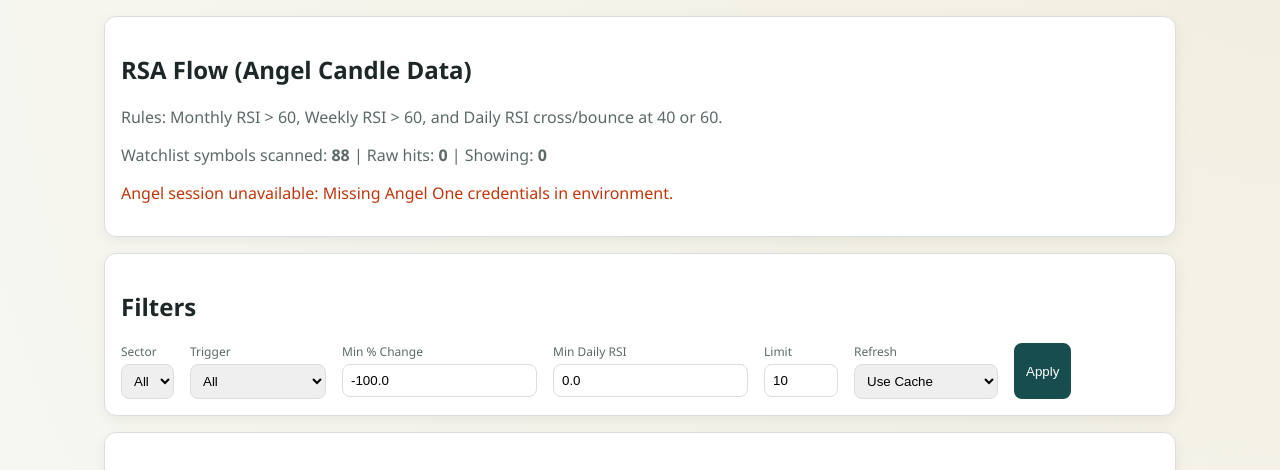
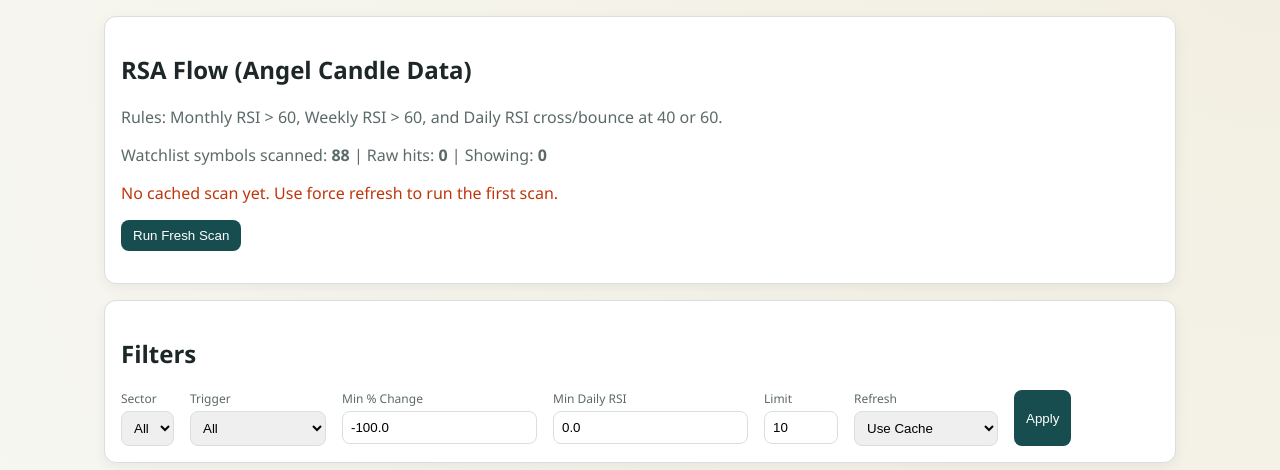
Before and after one commit to Lee12389/stockScreener, a FastAPI app: page /strategies in a window 1280 px wide. Shown: the part 94-564 px from the top of the page. Run offline with FastAPI, Linux system fonts and the light colour scheme.

Commit message:
Make dashboard/strategies non-blocking by default with explicit refresh

```diff
--- a/app/main.py
+++ b/app/main.py
@@ -147,13 +147,20 @@ def api_strategy_scan(
 
 
 @app.get('/', response_class=HTMLResponse)
-def dashboard(request: Request):
-    if not angel_client.is_connected():
-        angel_client.connect()
-
-    watch_symbols = [row.symbol for row in watchlist_service.enabled_items()]
-    performers = analysis_service.top_performers_from_symbols(watch_symbols)
-    bundle = analysis_service.suggestions(performers)
+def dashboard(request: Request, refresh: bool = Query(default=False)):
+    performers = []
+    suggestions = []
+    info_message = 'Data not refreshed yet. Click Refresh Dashboard to fetch latest broker data.'
+    if refresh:
+        ok, msg = angel_client.ensure_connected()
+        if ok:
+            watch_symbols = [row.symbol for row in watchlist_service.enabled_items()]
+            performers = analysis_service.top_performers_from_symbols(watch_symbols)
+            bundle = analysis_service.suggestions(performers)
+            suggestions = bundle.suggestions
+            info_message = f'Dashboard refreshed for {len(watch_symbols)} symbols.'
+        else:
+            info_message = f'Unable to refresh dashboard: {msg}'
 
     with SessionLocal() as session:
         mode = get_state(session, 'trade_mode', settings.default_mode)
@@ -166,8 +173,9 @@ def dashboard(request: Request):
             'connected': angel_client.is_connected(),
             'mode': mode,
             'performers': performers,
-            'suggestions': bundle.suggestions,
+            'suggestions': suggestions,
             'allow_live': settings.allow_live_trades,
+            'info_message': info_message,
         },
     )
 
--- a/app/templates/index.html
+++ b/app/templates/index.html
@@ -19,6 +19,8 @@
 
         <p class="meta">Connection: {% if connected %}<span class="ok">Connected</span>{% else %}<span class="warn">Not Connected</span>{% endif %}</p>
         <p class="meta">Mode: <strong>{{ mode|upper }}</strong> | Live Enabled in Env: <strong>{{ allow_live }}</strong></p>
+        <p class="meta">{{ info_message }}</p>
+        <p><a href="/?refresh=true"><button type="button">Refresh Dashboard</button></a></p>
 
         <section class="card">
             <h2>Top Performers</h2>
--- a/app/templates/strategies.html
+++ b/app/templates/strategies.html
@@ -22,6 +22,7 @@
         <p class="meta">Rules: Monthly RSI &gt; 60, Weekly RSI &gt; 60, and Daily RSI cross/bounce at 40 or 60.</p>
         <p class="meta">Watchlist symbols scanned: <strong>{{ watchlist_count }}</strong> | Raw hits: <strong>{{ all_hits_count }}</strong> | Showing: <strong>{{ hits|length }}</strong></p>
         {% if error %}<p class="warn">{{ error }}</p>{% endif %}
+        <p><a href="/strategies?refresh=true"><button type="button">Run Fresh Scan</button></a></p>
     </section>
 
     <section class="card">
```
Also changed, not shown: app/services/strategy.py (+5 -2 lines).
